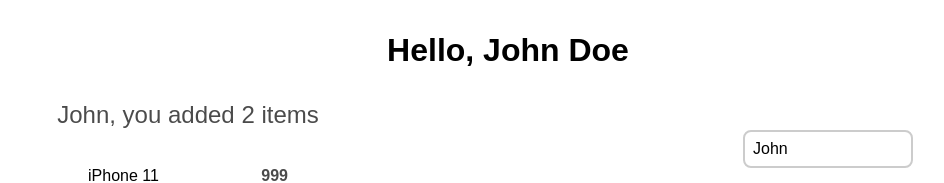
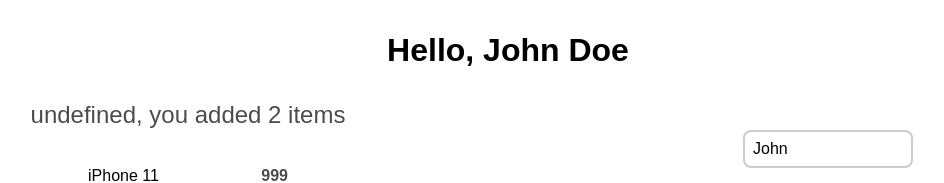
Before and after one commit to FastikDev/React, a React app in the folder lesson-10/task-2/: page / in a window 1280 px wide. Shown: the top 183 px of the page, without its empty margins (132-1076 px from the left). Built offline with nearby package versions, Linux system fonts and the light colour scheme.

Commit message:
fix props

```diff
--- a/lesson-10/task-2/src/App.jsx
+++ b/lesson-10/task-2/src/App.jsx
@@ -29,7 +29,7 @@ class App extends Component {
                     {`Hello, ${firstName} ${lastName}`}
                 </h1>
                 <main className="content">
-                    <ShoppingCart userData={this.state.userData} />
+                    <ShoppingCart userName={this.state.userData} />
                     <Profile userData={this.state.userData} handleChange={this.handleChange} />
                 </main>
             </div>
--- a/lesson-10/task-2/src/ShoppingCart.jsx
+++ b/lesson-10/task-2/src/ShoppingCart.jsx
@@ -19,12 +19,12 @@ class ShoppingCart extends Component {
     };
 
     render() {
-        const { firstName } = this.props.userData;
+        const { userName } = this.props.userName;
         const count = this.state.cartItems.length;
 
         return (
             <div className="column">
-                <CartTitle userName={firstName} count={count} />
+                <CartTitle userName={userName} count={count} />
                 <ProductList cartItems={this.state.cartItems} />
             </div>
         );
```
